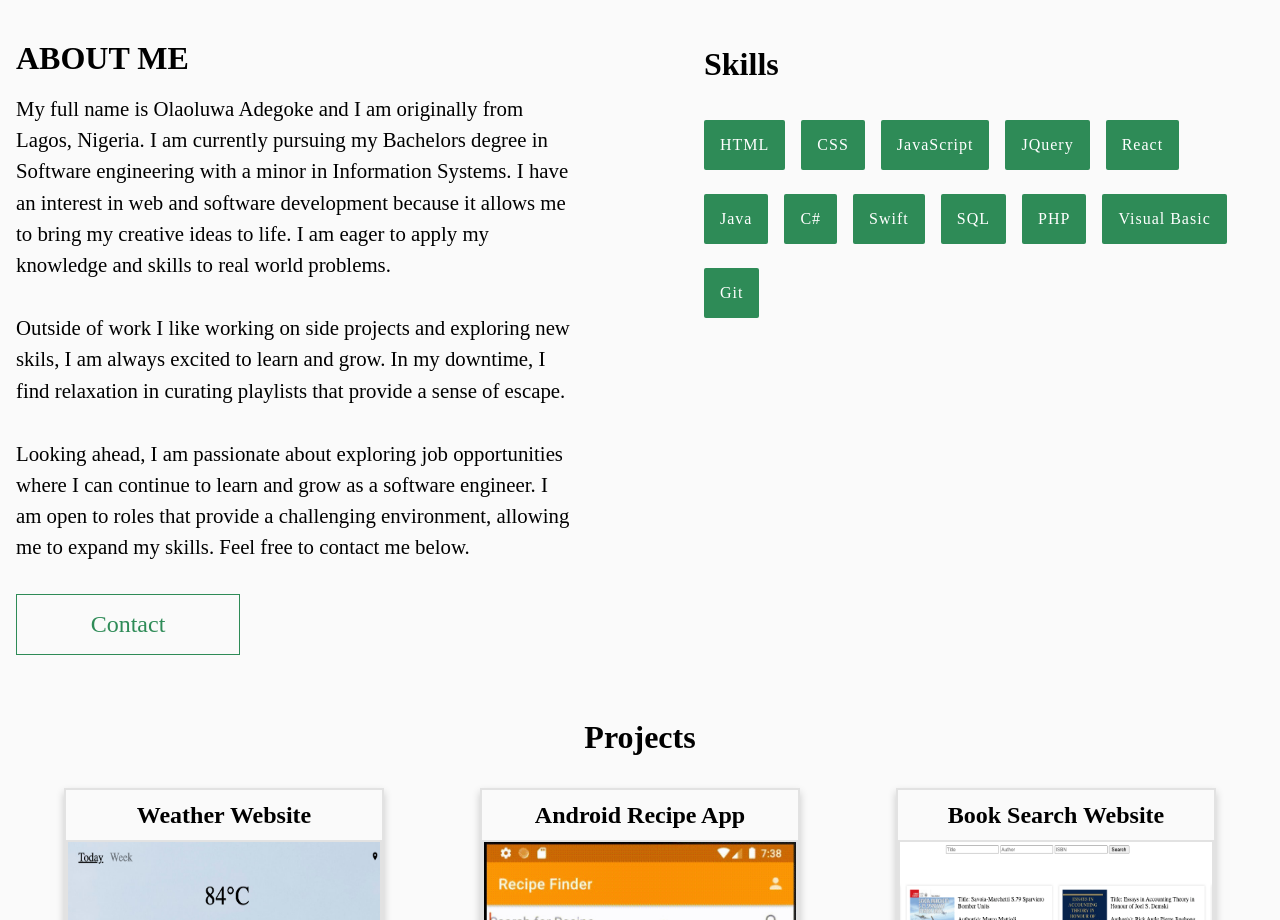
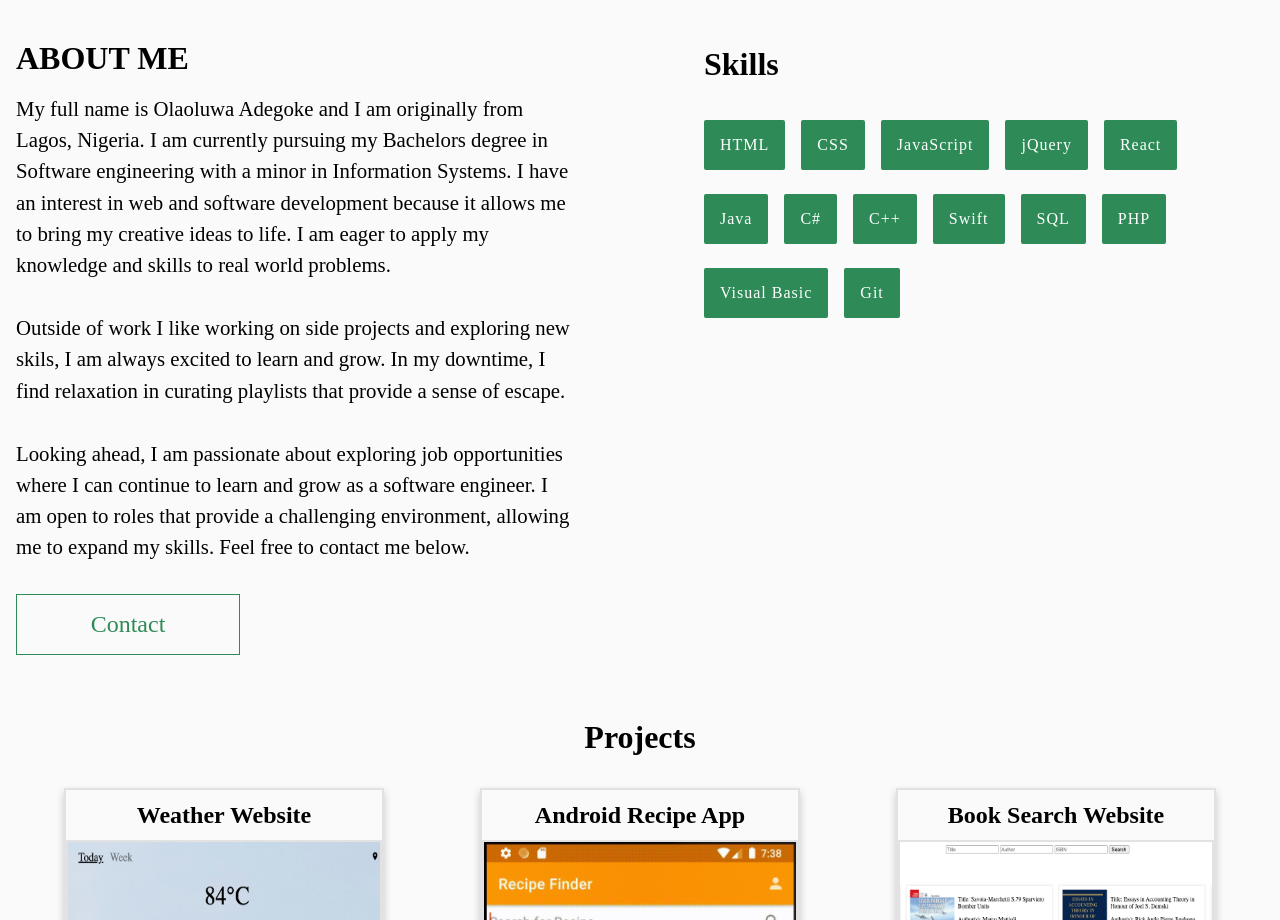
Before and after one commit to oadegokee/PersonalPortfolio, a React (Create React App) app in the folder personal-portfolio/: page / in a window 1280 px wide. Shown: the part 840-1760 px from the top of the page. Built offline with nearby package versions, Linux system fonts and the light colour scheme.

Commit message:
updated resume

```diff
--- a/personal-portfolio/src/components/About.js
+++ b/personal-portfolio/src/components/About.js
@@ -41,10 +41,11 @@ const About = () => {
                         <div>HTML</div>
                         <div>CSS</div>
                         <div>JavaScript</div>
-                        <div>JQuery</div>
+                        <div>jQuery</div>
                         <div>React</div>
                         <div>Java</div>
                         <div>C#</div>
+                        <div>C++</div>
                         <div>Swift</div>
                         <div>SQL</div>
                         <div>PHP</div>
```
Also changed, not shown: 1 other file (tests, documents, lock files or other folders).
